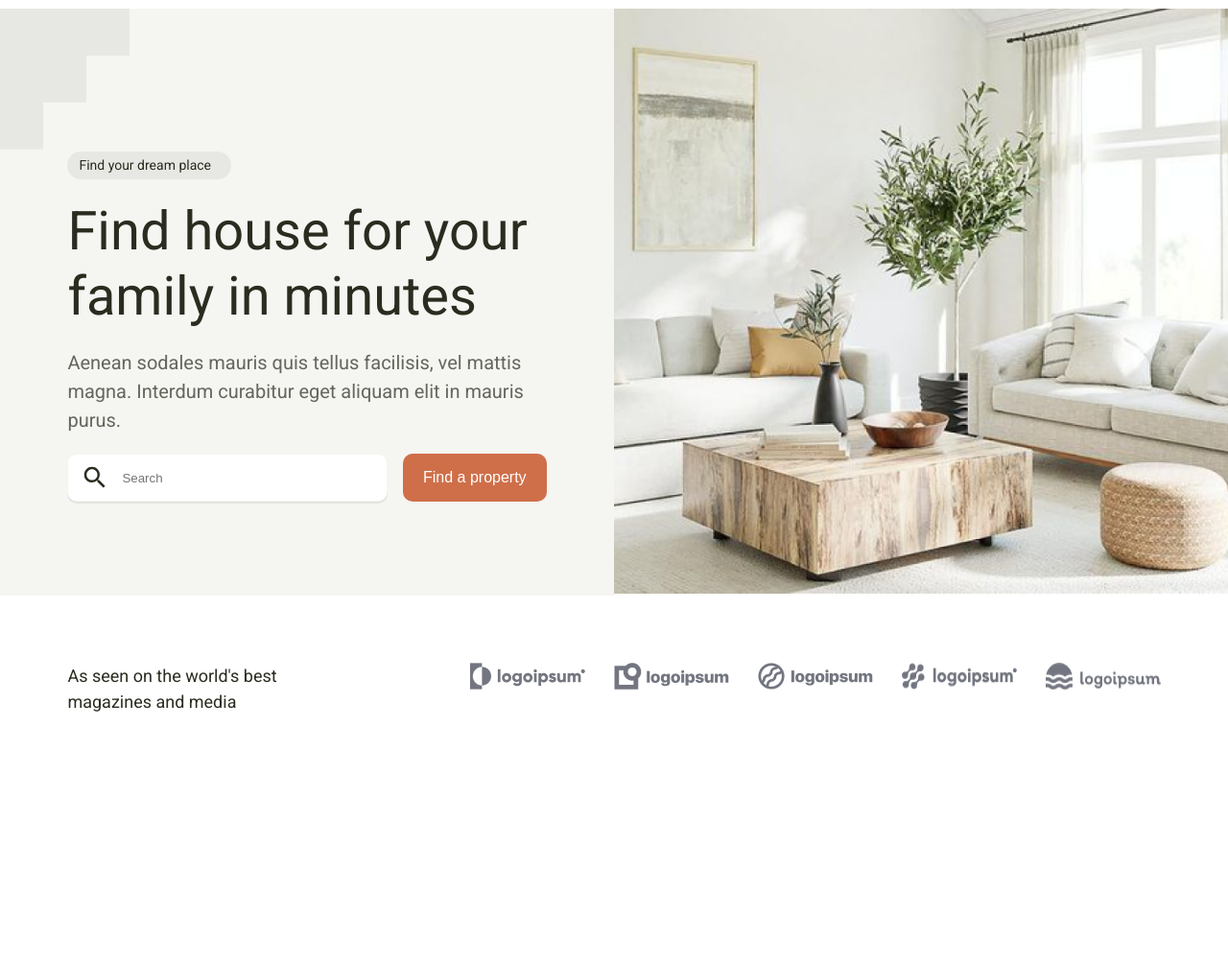
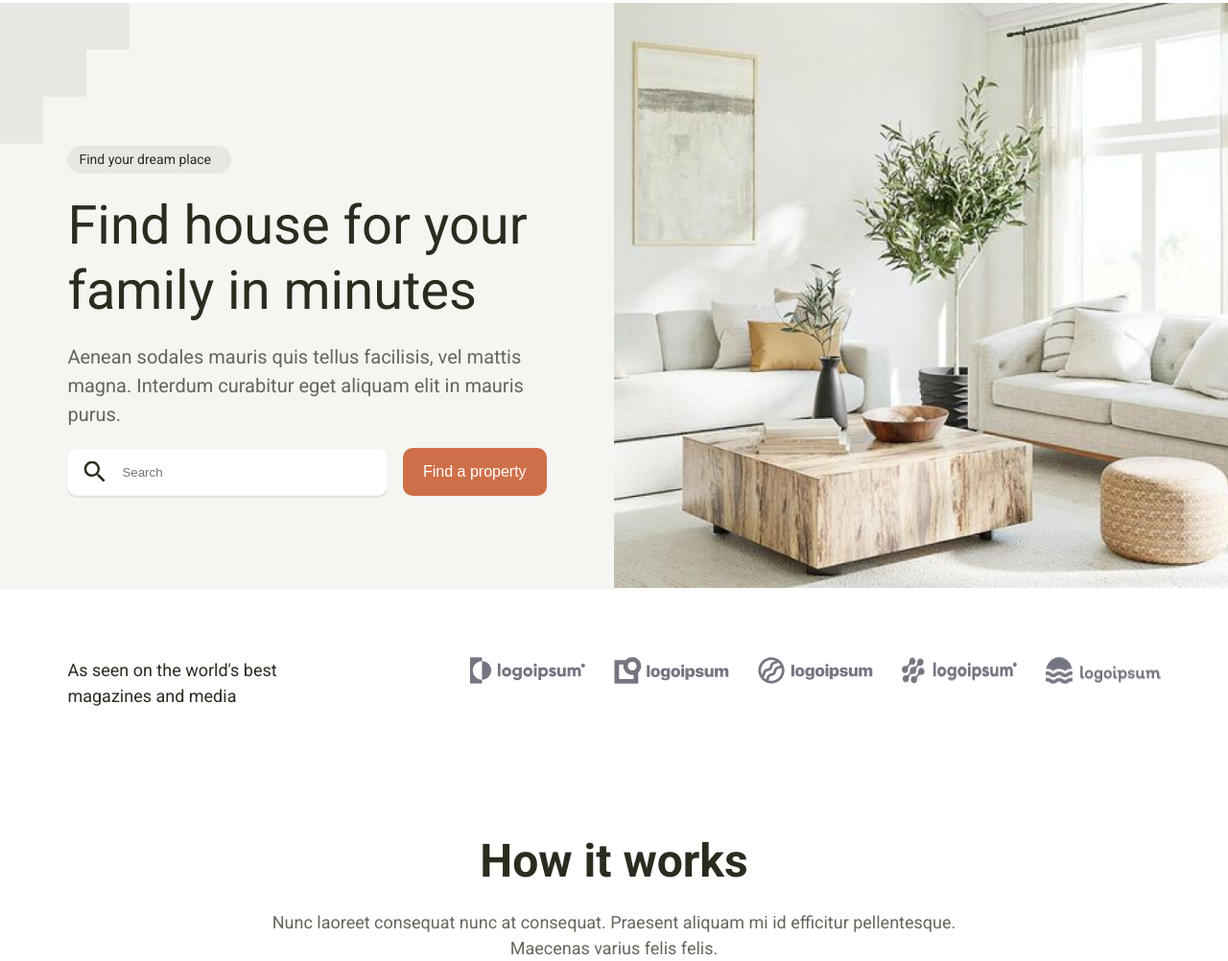
Before and after one commit to azizaalijonova/Realco, a plain HTML site: page index.html in a window 1280 px wide. Shown: the part 114-1116 px from the top of the page at 96% size. Before the commit the page ends 859 px from the top, so only its background shows below. Drawn offline with Linux system fonts and the light colour scheme.

Commit message:
on the way

```diff
--- a/index.html
+++ b/index.html
@@ -111,5 +111,17 @@
         <img src="./images/partners/partner-5.png" alt="" />
       </div>
     </section>
+
+    <!-- How it is done -->
+    <section class="how container">
+      <div class="title">
+        <h2>How it works</h2>
+        <p>
+          Nunc laoreet consequat nunc at consequat. Praesent aliquam mi id
+          efficitur pellentesque. <br />
+          Maecenas varius felis felis.
+        </p>
+      </div>
+    </section>
   </body>
 </html>
--- a/styles/basic.css
+++ b/styles/basic.css
@@ -45,6 +45,13 @@ h1 {
   font-size: 5.6rem;
   line-height: 6.8rem;
 }
+
+h2 {
+  font-weight: 700;
+  font-size: 4.8rem;
+  line-height: 5.8rem;
+  color: var(--main-color);
+}
 p {
   color: var(--text-color);
   font-weight: 400;
--- /dev/null
+++ b/styles/how.css
@@ -0,0 +1,24 @@
+.how {
+  margin-top: 13rem;
+}
+
+.how .container {
+  display: flex;
+  gap: 6.4rem;
+  flex-direction: column;
+  justify-content: center;
+  align-items: center;
+}
+
+.title {
+  display: flex;
+  flex-direction: column;
+  align-items: center;
+  gap: 2.1rem;
+
+  p {
+    font-size: 1.8rem;
+    line-height: 2.7rem;
+    text-align: center;
+  }
+}
--- a/styles/main.css
+++ b/styles/main.css
@@ -2,3 +2,4 @@
 @import "./nav.css";
 @import "./header.css";
 @import "./partners.css";
+@import "./how.css";
--- a/styles/nav.css
+++ b/styles/nav.css
@@ -75,8 +75,10 @@
   border-radius: 1rem;
   box-shadow: 1px 1px 1px var(--grey);
   margin-right: 1.6rem;
-  color: var(--main-color);
-  font-weight: 400;
-  font-size: 1.6rem;
-  line-height: 2.4rem;
+  p {
+    color: var(--main-color);
+    font-weight: 400;
+    font-size: 1.6rem;
+    line-height: 2.4rem;
+  }
 }
```
